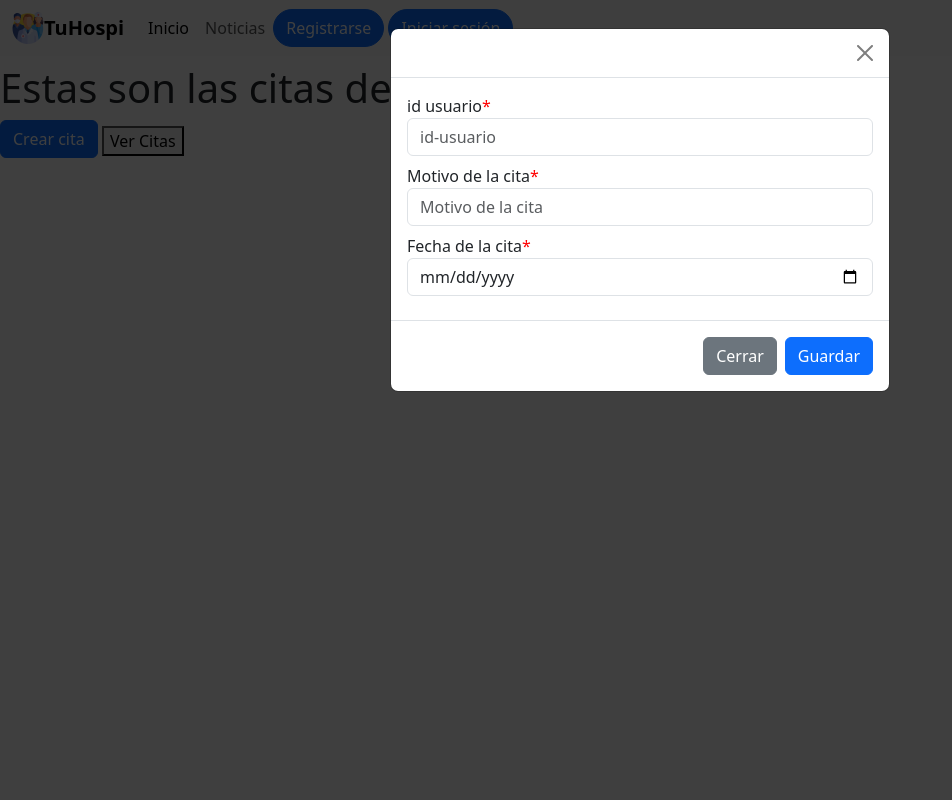
After one commit to JulianMj08/app_citas_medicas, a PHP site: template app/views/client/appointmentsClient.php in a window 1280 px wide, after a click on "Crear cita". The commit adds this page. Shown: the whole page, without its empty margins (0-952 px from the left). Run offline with PHP 8.4, Linux system fonts and the light colour scheme; the template is opened without the code that fills it, so the values that code supplies are empty.

Commit message:
Crud en pagina de Citas cliente

```diff
--- /dev/null
+++ b/app/views/client/appointmentsClient.php
@@ -0,0 +1,61 @@
+<!DOCTYPE html>
+<html lang="en">
+<head>
+    <meta charset="UTF-8">
+    <meta name="viewport" content="width=device-width, initial-scale=1.0">
+    <link rel="stylesheet" href="/css/bootstrap.min.css">
+    <title>Citas del Usuario</title>
+</head>
+<body>
+<?php
+include __DIR__ . '/../includes/navbar.php';
+?>
+<h1>Estas son las citas del usuario</h1>
+
+<button type="button" class="btn btn-primary mb-2" data-bs-toggle="modal" data-bs-target="#appointmentCreateModal">Crear cita</button>
+<!-- Modal CREATE cita -->
+<div class="modal fade" id="appointmentCreateModal" tabindex="-1" aria-labelledby="appointmentModalLabel" aria-hidden="true">
+  <div class="modal-dialog">
+    <div class="modal-content">
+    <form id="createAppointmentForm">
+      <div class="modal-header">
+        <button type="button" class="btn-close" data-bs-dismiss="modal" aria-label="Close"></button>
+      </div>
+      <div class="modal-body">
+      <div class="mb-2">
+            <label for="id-usuario">id usuario<span style="color: red;">*</span></label>
+            <input class="form-control" type="text" name="id-usuario" id="id-usuario" placeholder="id-usuario">
+        </div>
+        <div class="mb-2">
+            <label for="motivo-cita">Motivo de la cita<span style="color: red;">*</span></label>
+            <input class="form-control" type="text" name="motivo-cita" id="motivo-cita" placeholder="Motivo de la cita">
+        </div>
+        <div class="mb-2">
+            <label for="fecha-cita">Fecha de la cita<span style="color: red;">*</span></label>
+            <input class="form-control" type="date" name="fecha-cita" id="fecha-cita" placeholder="Fecha de la cita">
+        </div>
+      </div>
+
+      <div class="modal-footer">
+        <button type="button" class="btn btn-secondary" data-bs-dismiss="modal">Cerrar</button>
+        <button type="button" class="btn btn-primary" id="saveAppointment">Guardar</button>
+      </div>
+      </form>
+    </div>
+  </div>
+</div>
+
+<button class="open-appointments">Ver Citas</button>
+
+<div id="list-notices" class="container">
+    <div class="row gx-4 gy-4" id="appointment-row">
+        <!-- Aquí se insertarán las tarjetas de forma dinámica -->
+    </div>
+</div>
+
+
+
+<script src="/js/bootstrap.bundle.min.js"></script>
+<script src="/js/appointmentsClient.js"></script>
+</body>
+</html>
--- /dev/null
+++ b/public/js/appointmentsClient.js
@@ -0,0 +1,188 @@
+console.log('ajajjjkkkkk');
+
+
+// --------------------------------- CREAR CITA -----------------------------------------
+document.getElementById('saveAppointment').addEventListener('click', function() {
+    const idUser = document.getElementById('id-usuario').value;
+    const motivoAppointment = document.getElementById('motivo-cita').value;
+    const dateAppointment = document.getElementById('fecha-cita').value;
+
+    if (!idUser || !motivoAppointment || !dateAppointment) {
+        alert('Por favor, completa todos los campos.');
+        return;
+    }
+    createAppointment();
+});
+
+async function createAppointment() {
+    const idUser = document.getElementById('id-usuario').value;
+    const motivoAppointment = document.getElementById('motivo-cita').value;
+    const dateAppointment = document.getElementById('fecha-cita').value;
+
+    const URL_CREATE_APPOINTMENT = 'http://app_citas_medicas.test:3000/api/appointmentsClient';
+
+    try {
+        const response = await fetch(URL_CREATE_APPOINTMENT, {
+            method: 'POST',
+            headers: {
+                'Content-Type': 'application/json'
+            },
+            body: JSON.stringify({ idUser, motivoAppointment, dateAppointment })
+        });
+
+        const datos = await response.json();
+        console.log(datos);
+        alert('Cita creada correctamente');
+        showAppointments(); // Mostrar las citas después de crear una nueva
+    } catch (error) {
+        console.error('Error al enviar las citas:', error);
+        alert('Error al crear la cita');
+    }
+}
+
+// --------------------------------- VER CITAS -----------------------------------------
+const btnOpen = document.querySelector('.open-appointments');
+btnOpen.addEventListener('click', function() {
+    showAppointments();
+});
+
+async function showAppointments() {
+    const appointmentRow = document.getElementById('appointment-row');
+
+    if (!appointmentRow) {
+        console.error('El contenedor appointment-row no se encontró en el DOM.');
+        return;
+    }
+
+    const URL = 'http://app_citas_medicas.test:3000/api/appointmentsClient';
+
+    try {
+        const response = await fetch(URL, { headers: { 'Content-Type': 'application/json' }});
+        const data = await response.json();
+        console.log(data);
+
+        // Limpiar el contenido del contenedor `appointmentRow`
+        appointmentRow.innerHTML = '';
+
+        data.forEach(appointment => {
+            const containerAppointment = document.createElement('div'); // Crear el contenedor de cada cita
+            containerAppointment.classList.add('col-12', 'col-md-6', 'col-lg-3');
+
+            // Crear la tarjeta
+            const card = document.createElement('div'); //creamos el div del card
+            card.classList.add('card', 'p-4', 'bg-light', 'border', 'h-100', 'shadow'); // Añadir `h-100` para que todas las tarjetas tengan la misma altura
+
+            // Agregar contenido a la tarjeta
+            card.innerHTML = `
+                <h5 class="card-title">${appointment.fechaCita}</h5>
+                <p class="card-text">${appointment.motivoCita}</p>
+                <button class="btn-edit" data-id="${appointment.idCita}" style="border: none; background-color: transparent"><img src="/assets/icons/editar.png" class="logo" alt="Modificar"></button>
+                <button class="btn-delete" data-id="${appointment.idCita}" style="border: none; background-color: transparent"><img src="/assets/icons/borrar.png" class="logo" alt="Eliminar"></button>
+            `;
+
+            containerAppointment.appendChild(card);
+            appointmentRow.appendChild(containerAppointment);
+        });
+
+    } catch (error) {
+        console.error("Error al mostrar los datos:", error);
+    }
+}
+
+// --------------------------------- DELEGACIÓN DE EVENTOS -----------------------------------------
+// Escuchamos eventos en el contenedor de citas en lugar de individualmente en cada botón
+document.getElementById('appointment-row').addEventListener('click', function(event) {
+    if (event.target.closest('.btn-delete')) {
+        const id = event.target.closest('.btn-delete').getAttribute('data-id');
+        deleteAppointment(id);
+    } else if (event.target.closest('.btn-edit')) {
+        const button = event.target.closest('.btn-edit');
+        const id = button.getAttribute('data-id');
+        const card = button.closest('.card'); // Encuentra la tarjeta que contiene los datos de la cita
+        const h5 = card.querySelector('.card-title'); // Selecciona el elemento h5 que muestra la fecha
+        const p = card.querySelector('.card-text'); // Selecciona el párrafo que muestra el motivo
+
+        if (button.innerHTML.trim() === '<img src="/assets/icons/guardar.png" class="logo" alt="Modificar">') {
+            // Guardar cambios
+            const newFechaInput = card.querySelector('.editFecha');
+            const newMotivoInput = card.querySelector('.editMotivo');
+
+            if (!newFechaInput || !newMotivoInput) {
+                alert('Por favor, completa todos los campos.');
+                return;
+            }
+
+            const newFecha = newFechaInput.value;
+            const newMotivo = newMotivoInput.value;
+
+            if (!newFecha || !newMotivo) {
+                alert('Por favor, completa todos los campos.');
+                return;
+            }
+
+            updateAppointment(id, newFecha, newMotivo);
+            button.textContent = ''; // Resetear texto a estado original
+        } else {
+            // Cambiar a modo edición
+            const currentFecha = h5.textContent;
+            const currentMotivo = p.textContent;
+
+            h5.innerHTML = `<input type="date" class="form-control editFecha" value="${currentFecha}">`;
+            p.innerHTML = `<input type="text" class="form-control editMotivo" value="${currentMotivo}">`;
+
+
+            //button.textContent = 'Guardar';
+
+            button.innerHTML = '<img src="/assets/icons/guardar.png" class="logo" alt="Modificar">'
+        }
+    }
+});
+
+// --------------------------------- ELIMINAR CITA -----------------------------------------
+async function deleteAppointment(id) {
+    try {
+        const URL_DELETE = `http://app_citas_medicas.test:3000/api/appointmentsClient/${id}`;
+
+        const response = await fetch(URL_DELETE, {
+            method: 'DELETE',
+            headers: { 'Content-Type': 'application/json' }
+        });
+
+        if (response.ok) {
+            alert('Cita eliminada correctamente');
+            showAppointments(); // Recargar la lista de citas
+        } else {
+            alert('No se pudo eliminar la Cita');
+        }
+    } catch (error) {
+        console.error("No se eliminó correctamente", error);
+    }
+}
+
+// --------------------------------- ACTUALIZAR CITA -----------------------------------------
+async function updateAppointment(idCita, nuevaFecha, nuevoMotivo) {
+    const URL_UPDATE_APPOINTMENT = `http://app_citas_medicas.test:3000/api/appointmentsClient/${idCita}`;
+
+    try {
+        const response = await fetch(URL_UPDATE_APPOINTMENT, {
+            method: 'PUT',
+            headers: {
+                'Content-Type': 'application/json'
+            },
+            body: JSON.stringify({ idCita, fechaCita: nuevaFecha, motivoCita: nuevoMotivo })
+        });
+
+        const data = await response.json();
+        console.log('Respuesta de actualización:', data);
+
+        if (data.success) {
+            alert('Cita actualizada correctamente');
+            showAppointments(); // Recargar la lista de citas
+        } else {
+            alert('Error al actualizar la cita');
+        }
+
+    } catch (error) {
+        console.error('Error al actualizar la cita:', error)
+    }
+}
```
Also changed, not shown: app/controllers/AppointmentsClientController.php (added, +112 -0 lines), app/models/AppointmentsClientModel.php (added, +76 -0 lines), app/router/routes.php (+50 -0 lines), public/index.php (+7 -3 lines).
